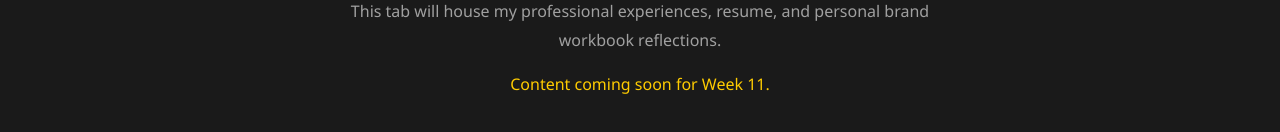
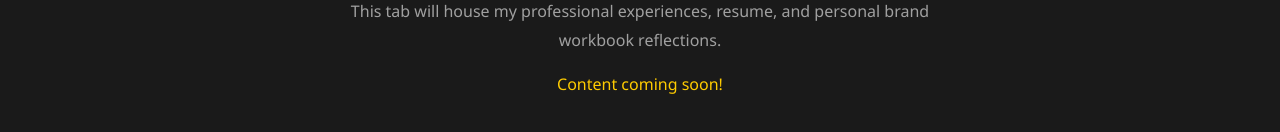
Before and after one commit to brianadawn/E-portfolio, a plain HTML site: page biography.html in a window 1280 px wide. Shown: the part 256-388 px from the top of the page. Drawn offline with Linux system fonts and the light colour scheme.

Commit message:
Add files via upload
Fixed coming soon content

```diff
--- a/biography.html
+++ b/biography.html
@@ -37,7 +37,7 @@
   <h1>Biography Tab</h1>
   <div class="bio-box">
     <p>This tab will house my professional experiences, resume, and personal brand workbook reflections.</p>
-    <p style="color: var(--gold);">Content coming soon for Week 11.</p>
+    <p style="color: var(--gold);">Content coming soon!</p>
   </div>
 </div>
 </body>
```
